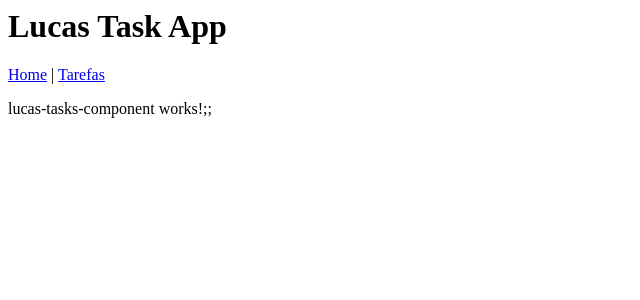
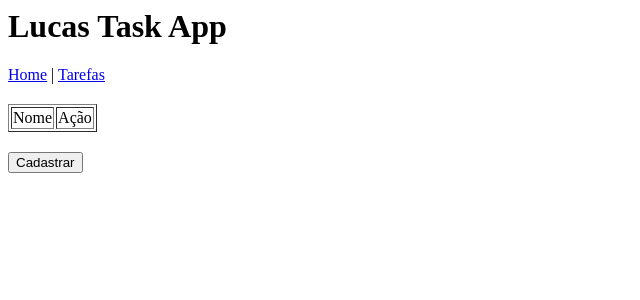
Before and after one commit to LucasCelestino/angular-p2, an Angular app: page /tarefas in a window 1280 px wide. Shown: the top 300 px of the page, without its empty margins (0-640 px from the left). Built offline with nearby package versions, Linux system fonts and the light colour scheme.

Commit message:
7 files modified

```diff
--- a/src/app/lucas-home-component/lucas-home-component.component.html
+++ b/src/app/lucas-home-component/lucas-home-component.component.html
@@ -1 +1,3 @@
-<p>lucas-home-component works!;;</p>
+<p>Nome: Lucas Celestino Alves Pereira</p>
+<p>RA: 0050832011020</p>
+<p>Total de Tarefas: {{ countTarefas }}</p>
--- a/src/app/lucas-home-component/lucas-home-component.component.ts
+++ b/src/app/lucas-home-component/lucas-home-component.component.ts
@@ -1,15 +1,17 @@
 import { Component, OnInit } from '@angular/core';
+import { LucasTasksServiceService } from '../lucas-tasks-service.service';
 
 @Component({
   selector: 'app-lucas-home-component',
   templateUrl: './lucas-home-component.component.html',
-  styleUrls: ['./lucas-home-component.component.css']
+  styleUrls: ['./lucas-home-component.component.css'],
 })
 export class LucasHomeComponentComponent implements OnInit {
+  countTarefas;
 
-  constructor() { }
+  constructor(private myTasks: LucasTasksServiceService) {}
 
   ngOnInit() {
+    this.countTarefas = this.myTasks.countTarefas();
   }
-
 }
--- a/src/app/lucas-tasks-component/lucas-tasks-component.component.css
+++ b/src/app/lucas-tasks-component/lucas-tasks-component.component.css
@@ -0,0 +1,9 @@
+table
+{
+  margin: 20px 0;
+}
+
+input[type=text]
+{
+  padding: 3px 5px;
+}
--- a/src/app/lucas-tasks-component/lucas-tasks-component.component.html
+++ b/src/app/lucas-tasks-component/lucas-tasks-component.component.html
@@ -1 +1,13 @@
-<p>lucas-tasks-component works!;;</p>
+<table border="1">
+  <tr>
+    <td>Nome</td>
+    <td>Ação</td>
+  </tr>
+  <tr *ngFor="let item of myList; index as i">
+    <td>{{ item }}</td>
+    <td><button>Deletar</button></td>
+  </tr>
+</table>
+<div>
+  <input type="submit" value="Cadastrar" />
+</div>
--- a/src/app/lucas-tasks-component/lucas-tasks-component.component.ts
+++ b/src/app/lucas-tasks-component/lucas-tasks-component.component.ts
@@ -1,15 +1,22 @@
 import { Component, OnInit } from '@angular/core';
+import { LucasTasksServiceService } from '../lucas-tasks-service.service';
 
 @Component({
   selector: 'app-lucas-tasks-component',
   templateUrl: './lucas-tasks-component.component.html',
-  styleUrls: ['./lucas-tasks-component.component.css']
+  styleUrls: ['./lucas-tasks-component.component.css'],
 })
 export class LucasTasksComponentComponent implements OnInit {
+  myList;
+  myTask = '';
 
-  constructor() { }
+  constructor(private myTasks: LucasTasksServiceService) {}
 
   ngOnInit() {
+    this.myList = this.myTasks.getAllTasks();
   }
 
+  createTask() {
+
+  }
 }
--- a/src/app/lucas-tasks-service.service.ts
+++ b/src/app/lucas-tasks-service.service.ts
@@ -25,4 +25,8 @@ export class LucasTasksServiceService {
   deleteTask(key: number) {
     this.myTaks.removeItem(key.toString());
   }
+
+  countTarefas() {
+    return this.myTaks.length;
+  }
 }
```
Also changed, not shown: src/app/app.module.ts (+6 -1 lines).
